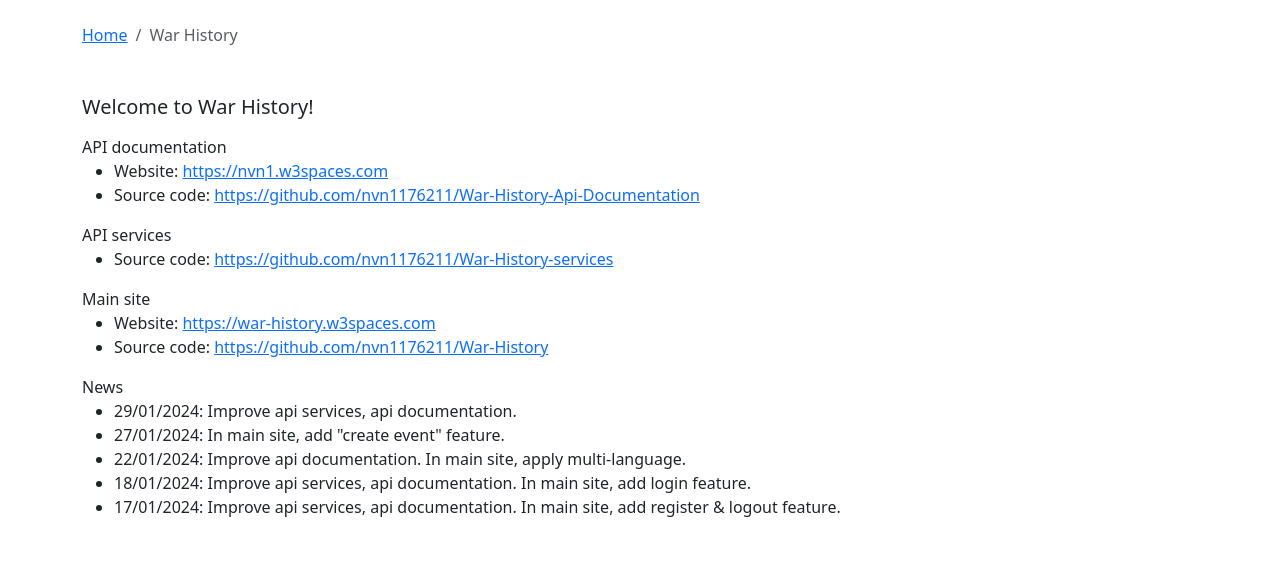
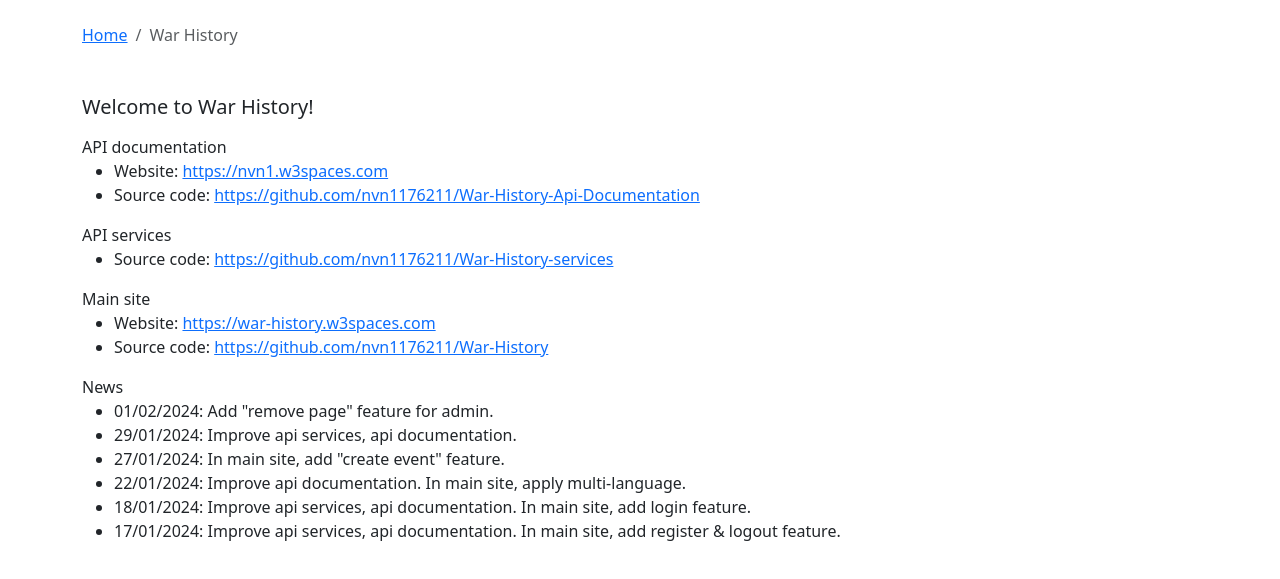
Before and after one commit to nvn1176211/nvn_showcase, a plain HTML site: page wh.html in a window 1280 px wide. Shown: the part 89-668 px from the top of the page. Drawn offline with nearby package versions, Linux system fonts and the light colour scheme.

Commit message:
update news

```diff
--- a/wh.html
+++ b/wh.html
@@ -71,6 +71,9 @@
         <div>News</div>
         <ul>
             <li>
+                <span>01/02/2024: Add "remove page" feature for admin.</span>
+            </li>
+            <li>
                 <span>29/01/2024: Improve api services, api documentation.</span>
             </li>
             <li>
```
